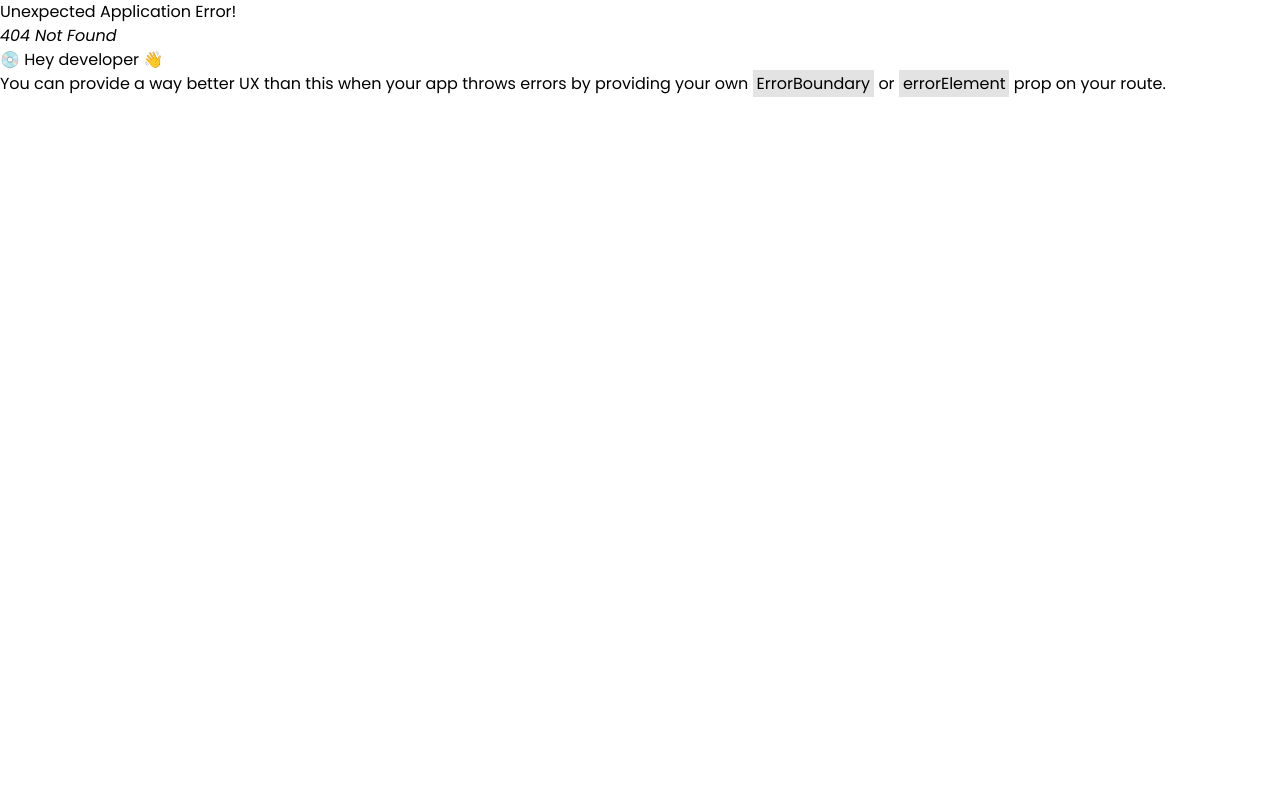
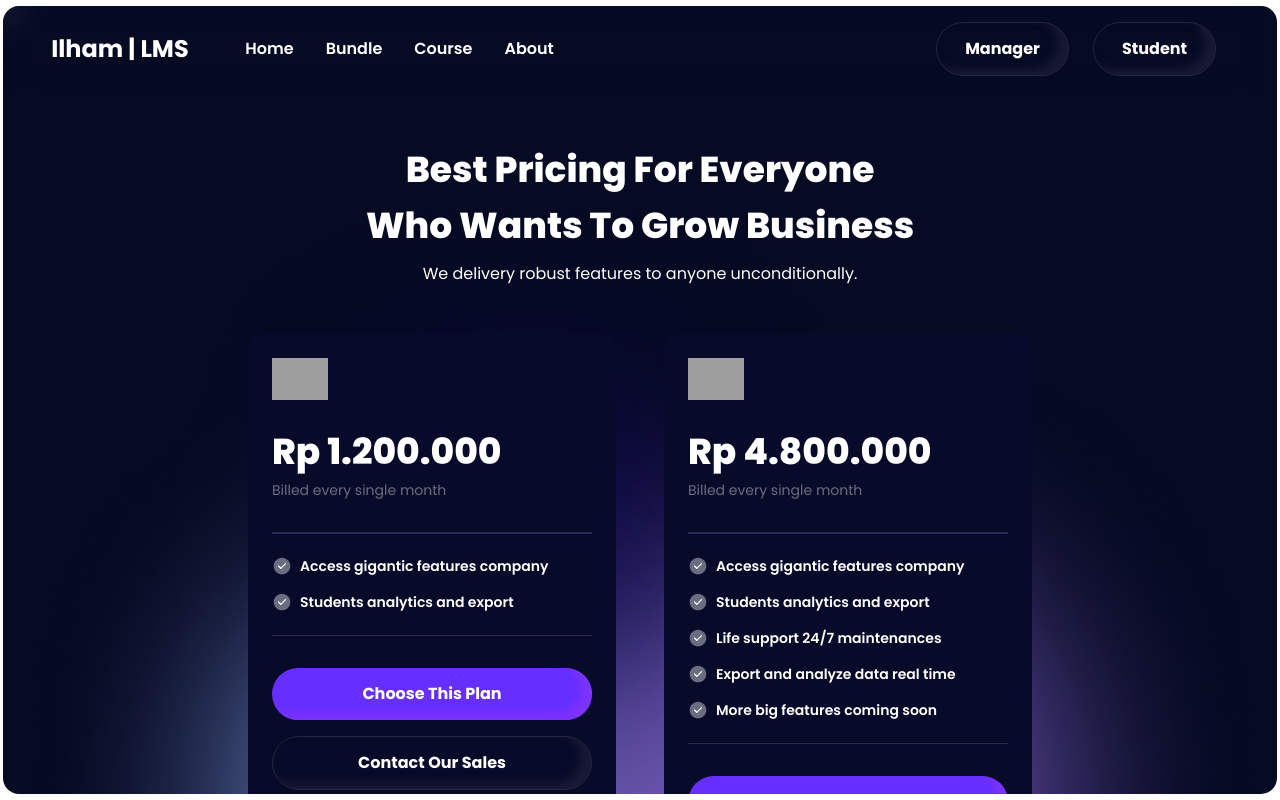
Before and after one commit to ilhamSkyOf19/ILHAM-LMS, a React (Vite) app in the folder client/: page /bundle in a window 1280 px wide. Before the commit this address had no page. Built offline with nearby package versions, Linux system fonts and the light colour scheme; grey boxes are pictures that could not be loaded.

Commit message:
create page bundle

```diff
--- /dev/null
+++ b/client/src/components/BundleCard/index.tsx
@@ -0,0 +1,65 @@
+import { type FC } from 'react'
+import { formatCurrency } from '../../helpers/formatCurrency';
+
+
+
+
+// icon
+import noteFavoriteWhite from '../../assets/images/icons/note-favorite-white.svg'
+import tickCircleWhite from '../../assets/images/icons/tick-circle-white.svg'
+import ButtonBlueShadowPurple from '../ButtonBlueShadowPurple';
+import ButtonBorderInset from '../ButtonBorderInset';
+
+
+
+type Props = {
+    bundle: any;
+}
+
+const BundleCard: FC<Props> = ({ bundle }) => {
+    return (
+        <div className='w-[23rem] py-6 px-6 flex flex-col justify-start items-start gap-8 border-border-color-primary bg-blue-secondary rounded-2xl'>
+            {/* icon */}
+            <img src={noteFavoriteWhite} className='w-14' alt="icon" loading='lazy' />
+
+            {/* price & description */}
+            <div className='flex flex-col justify-start items-start gap-2'>
+                {/* price */}
+                <h1 className='text-4xl font-extrabold text-white'>
+                    {formatCurrency(bundle.price)}
+                </h1>
+                {/* description */}
+                <p className='text-white-primary text-sm'>
+                    {bundle.decription}
+                </p>
+            </div>
+
+            {/* benefits */}
+            <div className="w-full flex flex-col justify-start items-start gap-4 py-6 relative before:content-[''] before:absolute before:top-0 before:left-0 before:w-full before:h-[1.5px] before:bg-border-color-primary after:content-[''] after:absolute after:bottom-0 after:left-0 after:w-full after:h-[1.5px] after:bg-border-color-primary">
+                {/* benefit */}
+                {
+                    bundle.benefits.map((benefit: any, i: number) => (
+                        <div key={i} className='w-full flex flex-row justify-start items-center gap-2'>
+                            {/* icon */}
+                            <img src={tickCircleWhite} className='w-5' alt="icon" loading='lazy' />
+                            <p className='text-sm text-white font-semibold'>
+                                {benefit.name}
+                            </p>
+                        </div>
+                    ))
+                }
+            </div>
+
+            {/* button */}
+            <div className='w-full flex flex-col justify-start items-start gap-4'>
+                {/* button choose */}
+                <ButtonBlueShadowPurple type='submit' label='choose this plan' />
+
+                {/* button contact */}
+                <ButtonBorderInset type='submit' label='contact our sales' />
+            </div>
+        </div >
+    )
+}
+
+export default BundleCard
--- /dev/null
+++ b/client/src/components/ButtonBorderInset/index.tsx
@@ -0,0 +1,18 @@
+import { type FC } from 'react'
+import clsx from 'clsx'
+
+
+type Porps = {
+    type: 'button' | 'submit' | 'reset'
+    label: string
+}
+const ButtonBorderInset: FC<Porps> = ({ type, label }) => {
+
+    return (
+        <button type={type} className={clsx(
+            'w-full text-white font-bold capitalize rounded-full border border-[#24283E] py-3.5 px-7 hover:shadow-[-10px_-6px_10px_0_#7F33FF_inset] hover:bg-blue-primary transition-all duration-300 shadow-[-10px_-6px_10px_0_#181A35_inset] bg-transparent',
+        )}>{label}</button>
+    )
+}
+
+export default ButtonBorderInset
--- a/client/src/components/LinkButtonBlue/index.tsx
+++ /dev/null
@@ -1,18 +0,0 @@
-import { type FC } from 'react'
-import { Link } from 'react-router-dom'
-
-
-type Props = {
-    link: string;
-    label: string;
-}
-
-const LinkButtonBlue: FC<Props> = ({ link, label }) => {
-    return (
-        <Link to={`${link}`} className={`text-white font-bold capitalize bg-blue-primary rounded-full py-3.5 px-7 shadow-[-10px_-6px_10px_0_#7F33FF_inset] hover:shadow-[-10px_-6px_10px_0_#181A35_inset] hover:bg-transparent transition-all duration-300`}>
-            {label}
-        </Link>
-    )
-}
-
-export default LinkButtonBlue
--- /dev/null
+++ b/client/src/contexts/loaders/useLoaderBundle.tsx
@@ -0,0 +1,8 @@
+import bundle from '../../jsons/bundle.json'
+
+const useLoaderBundle = () => {
+    return bundle
+}
+
+
+export default useLoaderBundle;
--- /dev/null
+++ b/client/src/helpers/formatCurrency.ts
@@ -0,0 +1,12 @@
+export const formatCurrency = (value: number) => {
+
+    const formattedValue = value.toLocaleString('id-ID',
+        {
+            style: 'currency',
+            currency: 'IDR',
+            minimumFractionDigits: 0
+        }
+    )
+
+    return formattedValue
+}
--- /dev/null
+++ b/client/src/jsons/bundle.json
@@ -0,0 +1,44 @@
+[
+    {
+        "id": 1,
+        "price": 1200000,
+        "decription": "Billed every single month",
+        "benefits": [
+            {
+                "id": 1,
+                "name": "Access gigantic features company"
+            },
+            {
+                "id": 2,
+                "name": "Students analytics and export"
+            }
+        ]
+    },
+    {
+        "id": 2,
+        "price": 4800000,
+        "decription": "Billed every single month",
+        "benefits": [
+            {
+                "id": 1,
+                "name": "Access gigantic features company"
+            },
+            {
+                "id": 2,
+                "name": "Students analytics and export"
+            },
+            {
+                "id": 3,
+                "name": "Life support 24/7 maintenances"
+            },
+            {
+                "id": 4,
+                "name": "Export and analyze data real time"
+            },
+            {
+                "id": 5,
+                "name": "More big features coming soon"
+            }
+        ]
+    }
+]
--- a/client/src/layouts/LayoutGlobal/index.tsx
+++ b/client/src/layouts/LayoutGlobal/index.tsx
@@ -9,7 +9,7 @@ import Navbar from '../../components/Navbar'
 const LayoutGlobal: FC = () => {
     return (
         <div className='w-full h-[100vh] flex flex-row justify-center items-center'>
-            <div className='w-[99%] h-[96vh] bg-[#060A23] flex flex-col items-start justify-start rounded-2xl overflow-hidden relative pt-10'>
+            <div className='w-[99.5%] h-[98.5vh] bg-[#060A23] flex flex-col items-start justify-start rounded-2xl overflow-hidden relative pt-10'>
                 {/* bg glow */}
                 <img
                     src={bgGlow}
--- /dev/null
+++ b/client/src/pages/BundlePage/index.tsx
@@ -0,0 +1,35 @@
+import { type FC } from 'react'
+import BundleCard from '../../components/BundleCard'
+import { useLoaderData } from 'react-router-dom'
+
+const BundlePage: FC = () => {
+    // get loader
+    const bundle = useLoaderData();
+
+    return (
+        <div className='w-full py-12 flex flex-col justify-start items-center gap-12'>
+            {/* big title */}
+            <div className='w-full flex flex-col justify-start items-center gap-4 pt-14'>
+                <h1 className='text-white text-4xl font-extrabold capitalize'>
+                    Best Pricing For Everyone
+                </h1>
+                <h1 className='text-white text-4xl font-extrabold capitalize'>
+                    Who Wants to Grow Business
+                </h1>
+                <p className='text-md text-white'>
+                    We delivery robust features to anyone unconditionally.
+                </p>
+            </div>
+
+            {/* bundle */}
+            <div className='w-full flex flex-row justify-center items-start gap-12'>
+                {/* card bundle 1 */}
+                <BundleCard bundle={bundle[0]} />
+                {/* card bundle  */}
+                <BundleCard bundle={bundle[1]} />
+            </div>
+        </div>
+    )
+}
+
+export default BundlePage
--- a/client/src/router/router.tsx
+++ b/client/src/router/router.tsx
@@ -4,6 +4,8 @@ import SignUp from "../pages/auth/SignUp";
 import Welcome from "../pages/Welcome";
 import LayoutGlobal from "../layouts/LayoutGlobal";
 import SignIn from "../pages/auth/SignIn";
+import BundlePage from "../pages/BundlePage";
+import useLoaderBundle from "../contexts/loaders/useLoaderBundle";
 
 const router = createBrowserRouter([
     {
@@ -33,7 +35,14 @@ const router = createBrowserRouter([
             {
                 path: '/student/sign-in',
                 element: <SignIn type="student" />
-            }
+            },
+            {
+                path: '/bundle',
+                loader: () => {
+                    return useLoaderBundle()
+                },
+                element: <BundlePage />
+            },
         ]
 
     }
```
Also changed, not shown: client/src/assets/images/icons/note-favorite-white.webp (added).
